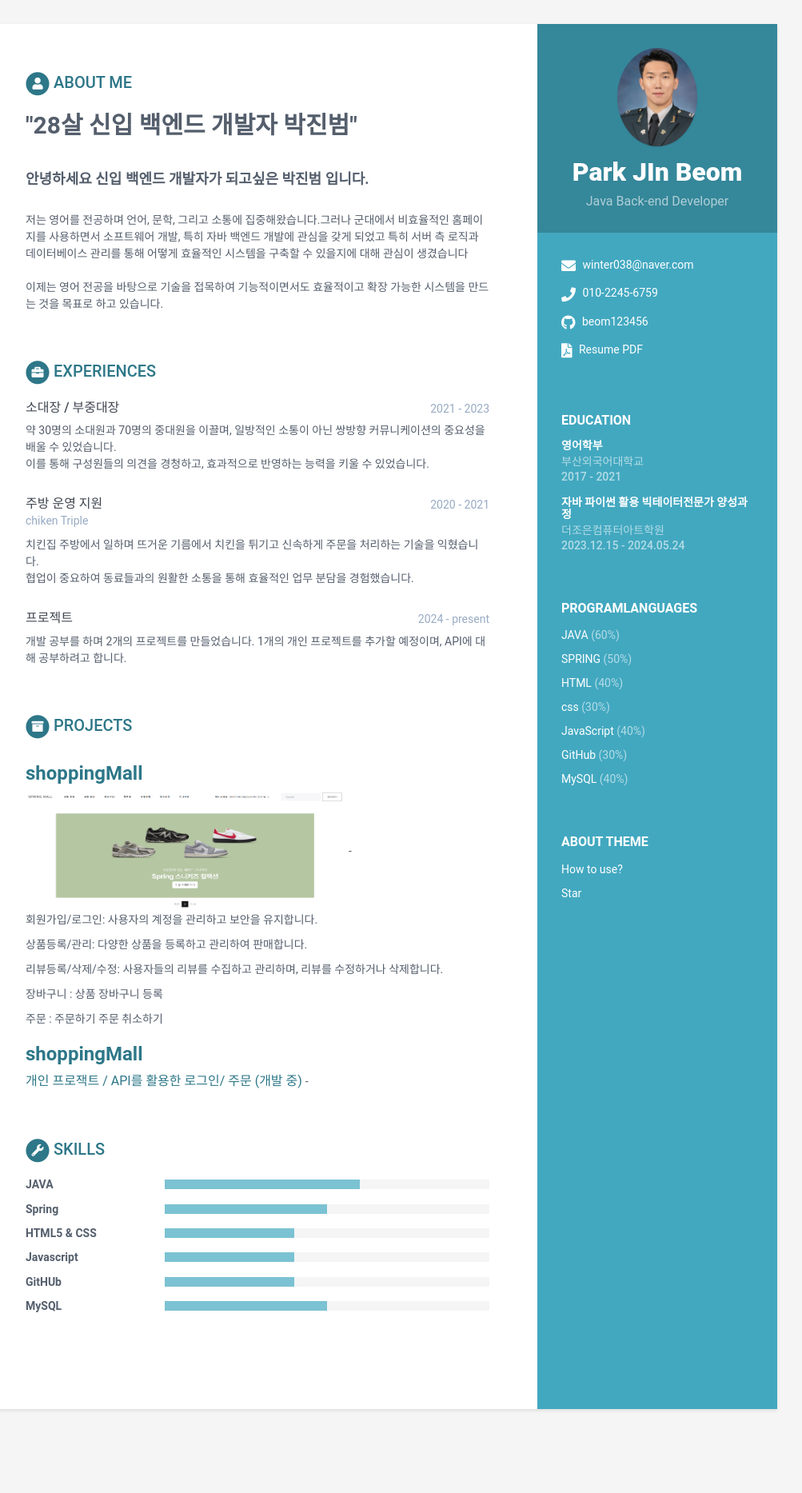
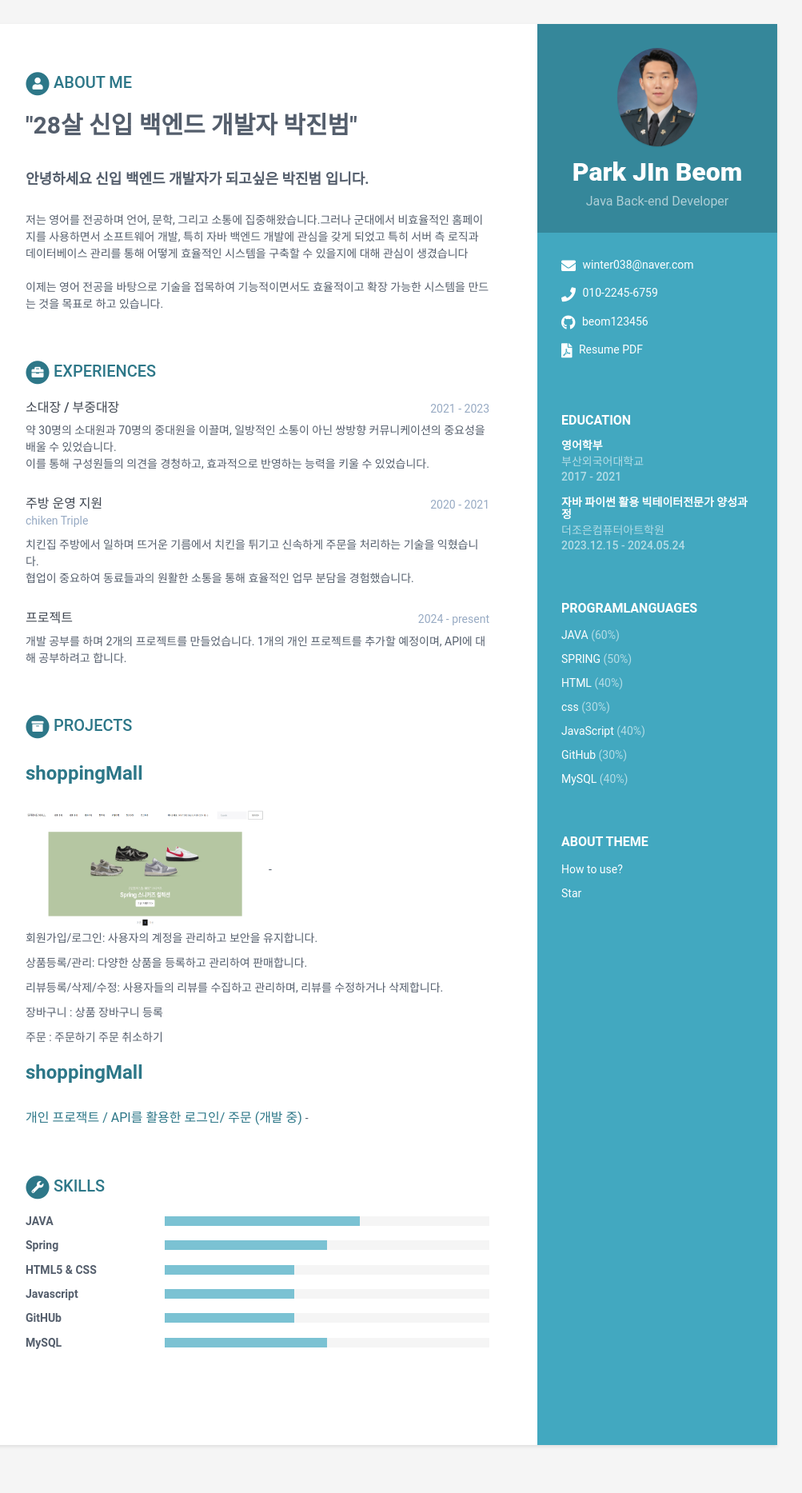
Before and after one commit to beom123456/beom123456.github.io, a Jekyll site: the page built from index.html, in a window 1280 px wide. Shown: the whole page at 80% size, without its empty margins (168-1171 px from the left). Built offline with Jekyll 4.4.1, drawn with Linux system fonts in a browser that asks for light colours; before the commit the page ends 1822 px from its top, so only the background shows below that.

Commit message:
Update projects.html

```diff
--- a/_includes/projects.html
+++ b/_includes/projects.html
@@ -22,9 +22,10 @@
 
       <span class="project-title">
         <h3>shoppingMall</h3>
+        <br>
         {% if project.image_link %}
           <a href="{{ project.link }}" target="_blank">
-            <img src="{{ project.image_link }}" alt="{{ project.title }}" class="project-image" width="400" height="150">
+            <img src="{{ project.image_link }}" alt="{{ project.title }}" class="project-image" width="300" height="150">
           </a>
         {% else %}
           {{ project.title }}
```
